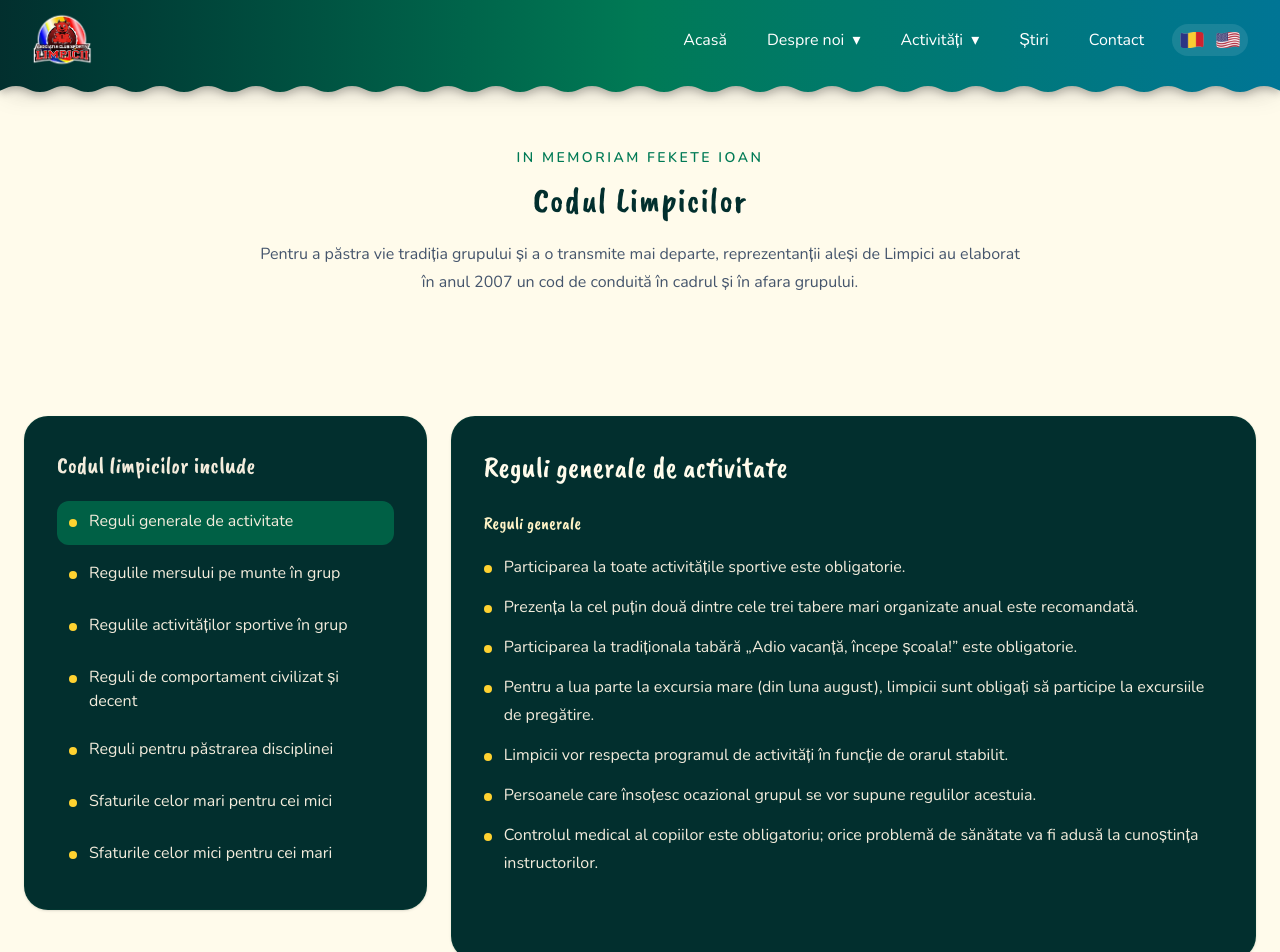
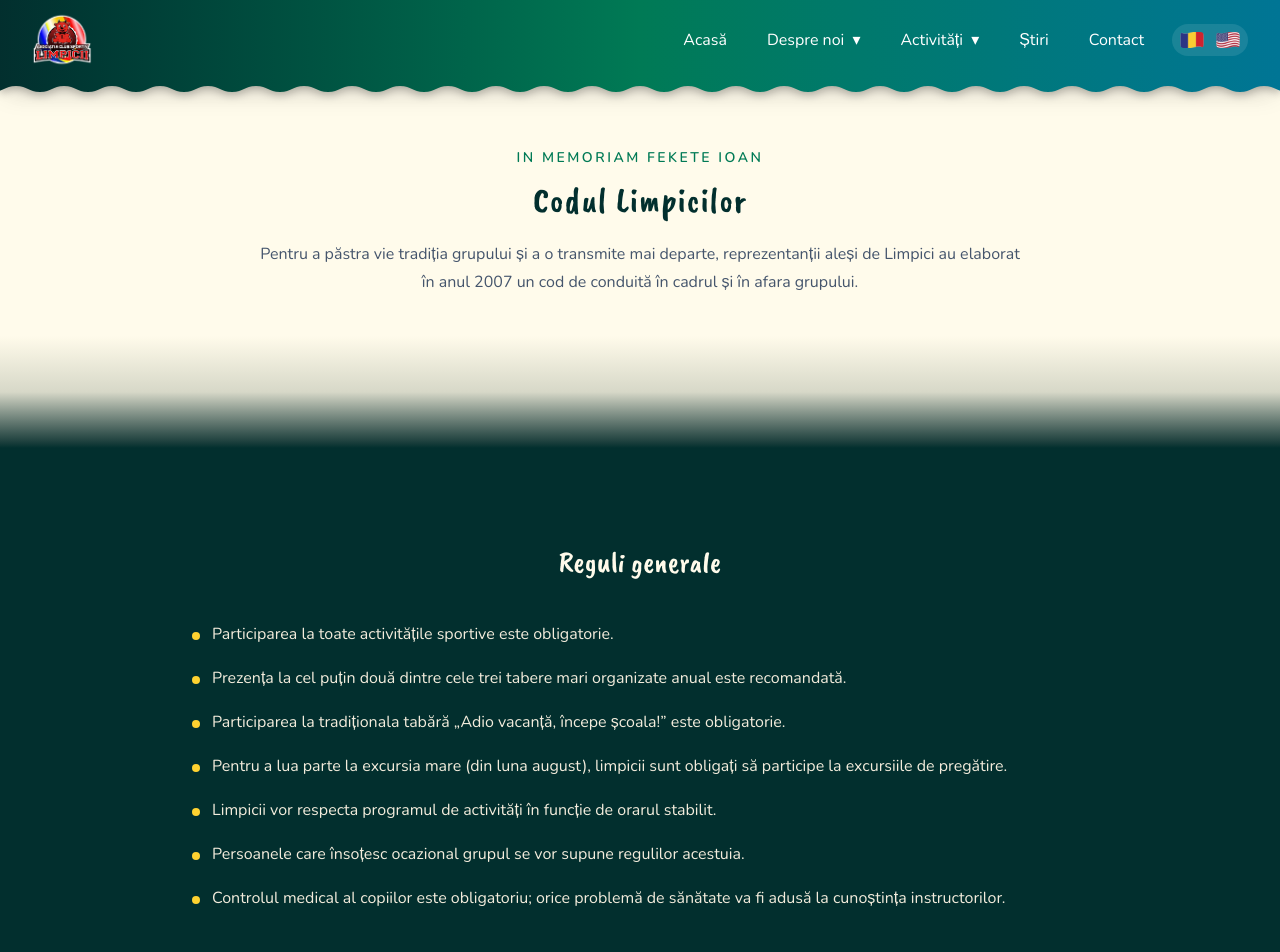
Before and after one commit to anndra17/Limpicii, an Angular app in the folder Frontend/: page /limpicii-code in a window 1280 px wide. Shown: the top 952 px of the page. Built offline with nearby package versions, Linux system fonts and the light colour scheme.

Commit message:
Move general code outside category navigation
Render the general code principles as a dedicated section and remove them from the category list. Initialize the first subsection as open when the selected category has multiple subsections.

```diff
--- a/Frontend/src/app/features/about-us/code/code-content.data.ts
+++ b/Frontend/src/app/features/about-us/code/code-content.data.ts
@@ -12,17 +12,6 @@ export interface CodeCategory {
 }
 
 export const CODE_CATEGORIES: CodeCategory[] = [
-  {
-    id: 'general',
-    titleKey: 'CODE.CONTENTS.GENERAL',
-    subsections: [{
-      titleKey: 'CODE.GENERAL_TITLE',
-      itemKeys: [
-        'CODE.GENERAL.ONE', 'CODE.GENERAL.TWO', 'CODE.GENERAL.THREE', 'CODE.GENERAL.FOUR',
-        'CODE.GENERAL.FIVE', 'CODE.GENERAL.SIX', 'CODE.GENERAL.SEVEN',
-      ],
-    }],
-  },
   {
     id: 'mountain',
     titleKey: 'CODE.CONTENTS.MOUNTAIN',
--- a/Frontend/src/app/features/about-us/code/code-page.component.html
+++ b/Frontend/src/app/features/about-us/code/code-page.component.html
@@ -4,6 +4,22 @@
     <h1 id="code-title" class="mx-auto max-w-4xl text-center text-3xl font-bold tracking-wide text-teal-950 md:text-4xl">{{ 'CODE.TITLE' | translate }}</h1>
     <p class="mx-auto mt-5 max-w-3xl text-center text-base leading-7 text-slate-600">{{ 'CODE.INTRO' | translate }}</p>
   </section>
+  <div aria-hidden="true" class="h-20 bg-gradient-to-b from-amber-50 via-[#d7d8c8] to-teal-950 sm:h-28"></div>
+  <section class="overflow-hidden bg-teal-950 py-16 sm:py-20 lg:py-24" aria-labelledby="code-general-title">
+    <div class="mx-auto max-w-7xl px-6">
+      <h2 id="code-general-title" class="mb-8 text-center text-2xl font-bold text-amber-50 md:mb-10 md:text-3xl">{{ 'CODE.GENERAL_TITLE' | translate }}</h2>
+      <ul class="mx-auto max-w-4xl space-y-4 text-left text-sm leading-7 text-[#f3ecdc] md:text-base">
+        <li class="flex gap-3"><span aria-hidden="true" class="mt-3 h-2 w-2 shrink-0 rounded-full bg-amber-300"></span><span>{{ 'CODE.GENERAL.ONE' | translate }}</span></li>
+        <li class="flex gap-3"><span aria-hidden="true" class="mt-3 h-2 w-2 shrink-0 rounded-full bg-amber-300"></span><span>{{ 'CODE.GENERAL.TWO' | translate }}</span></li>
+        <li class="flex gap-3"><span aria-hidden="true" class="mt-3 h-2 w-2 shrink-0 rounded-full bg-amber-300"></span><span>{{ 'CODE.GENERAL.THREE' | translate }}</span></li>
+        <li class="flex gap-3"><span aria-hidden="true" class="mt-3 h-2 w-2 shrink-0 rounded-full bg-amber-300"></span><span>{{ 'CODE.GENERAL.FOUR' | translate }}</span></li>
+        <li class="flex gap-3"><span aria-hidden="true" class="mt-3 h-2 w-2 shrink-0 rounded-full bg-amber-300"></span><span>{{ 'CODE.GENERAL.FIVE' | translate }}</span></li>
+        <li class="flex gap-3"><span aria-hidden="true" class="mt-3 h-2 w-2 shrink-0 rounded-full bg-amber-300"></span><span>{{ 'CODE.GENERAL.SIX' | translate }}</span></li>
+        <li class="flex gap-3"><span aria-hidden="true" class="mt-3 h-2 w-2 shrink-0 rounded-full bg-amber-300"></span><span>{{ 'CODE.GENERAL.SEVEN' | translate }}</span></li>
+      </ul>
+    </div>
+  </section>
+
   <section class="bg-amber-50 py-12 sm:py-16 lg:py-20" aria-label="{{ 'CODE.CONTENT_LABEL' | translate }}">
     <div class="mx-auto grid max-w-7xl gap-6 px-6 lg:grid-cols-[minmax(18rem,0.85fr)_minmax(0,1.7fr)] lg:items-start">
       <nav class="rounded-3xl border border-emerald-900/20 bg-teal-950 p-6 shadow-sm md:p-8" [attr.aria-label]="'CODE.CONTENTS_TITLE' | translate">
--- a/Frontend/src/app/features/about-us/code/code-page.component.ts
+++ b/Frontend/src/app/features/about-us/code/code-page.component.ts
@@ -12,7 +12,7 @@ import { CODE_CATEGORIES, type CodeCategory } from './code-content.data';
 export class CodePageComponent {
   readonly categories = CODE_CATEGORIES;
   selectedCategoryId = this.categories[0].id;
-  openSubsectionIndex: number | null = null;
+  openSubsectionIndex: number | null = this.categories[0].subsections.length > 1 ? 0 : null;
 
   get selectedCategory(): CodeCategory {
     return this.categories.find((category) => category.id === this.selectedCategoryId) ?? this.categories[0];
```
